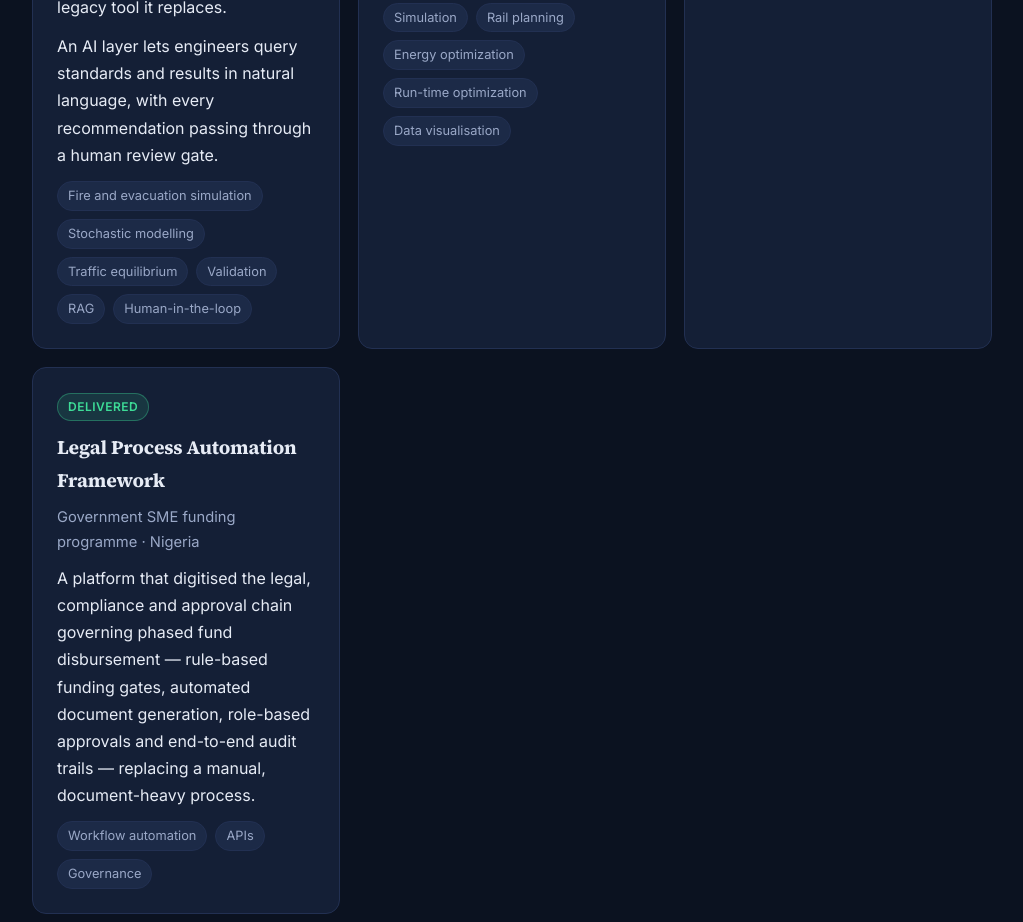
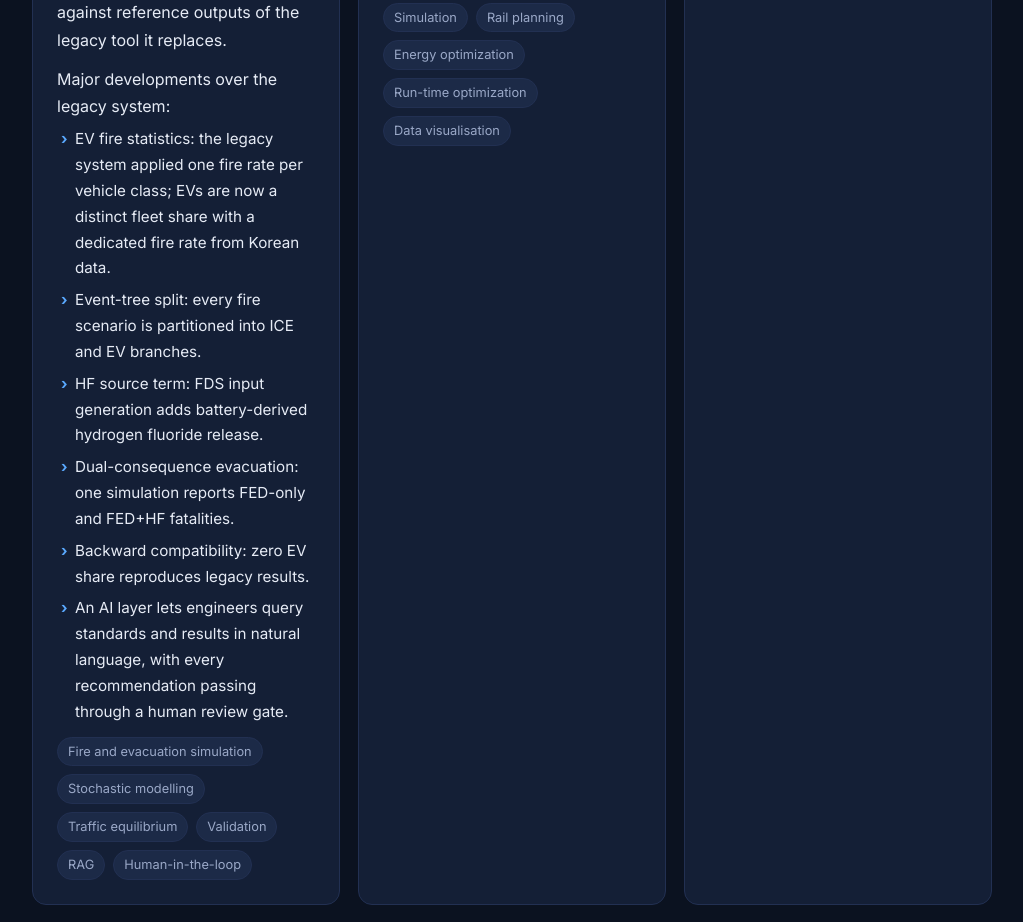
Before and after one commit to abiodun-devs/abiodun-devs.github.io, a plain HTML site: page index.html in a window 1280 px wide. Shown: the part 2497-3419 px from the top of the page, without its empty margins (128-1151 px from the left). Drawn offline with Linux system fonts and the light colour scheme.

Commit message:
U4
Updated project description and added major developments over the legacy system.

```diff
--- a/index.html
+++ b/index.html
@@ -357,7 +357,7 @@
 
         <div class="card">
           <span class="badge live">Production</span>
-          <h3>Tunnel Fire Quantitative Risk Assessment (QRA) System</h3>
+          <h3>Tunnel Fire Quantitative Risk Assessment (QRA) System: Clean Energy Vehicle Integration</h3>
           <p class="sub">Python · PyQt · FDS · Monte Carlo evacuation modelling</p>
           <p>
             An application for quantitative risk assessment of road-tunnel fires. From a tunnel's geometry,
@@ -370,12 +370,20 @@
             fundamental diagram and method-of-successive-averages equilibrium — and its traffic and risk
             calculations are validated against reference outputs of the legacy tool it replaces.
           </p>
-          <!-- TODO: this sentence says the AI layer is integrated, but the "AI-Assisted QRA Review & Reporting"
-               card under Proposals says it is not yet implemented. Keep whichever is true and remove the other. -->
-          <p>
+            Major developments over the legacy system:
+            <ul class="courses">
+            <li>EV fire statistics: the legacy system applied one fire rate per vehicle class; EVs are now a distinct fleet share with a dedicated fire rate from Korean data.</li>
+            <li>Event-tree split: every fire scenario is partitioned into ICE and EV branches.</li>
+            <li>HF source term: FDS input generation adds battery-derived hydrogen fluoride release.</li>
+            <li>Dual-consequence evacuation: one simulation reports FED-only and FED+HF fatalities.</li>
+            <li>Backward compatibility: zero EV share reproduces legacy results.</li>
+            <li>An AI layer lets engineers query standards and results in natural language, with every
+            recommendation passing through a human review gate.</li>
+          </ul>
+          <!-- <p>
             An AI layer lets engineers query standards and results in natural language, with every
             recommendation passing through a human review gate.
-          </p>
+          </p> -->
           <div class="tags">
             <span class="tag">Fire and evacuation simulation</span><span class="tag">Stochastic modelling</span>
             <span class="tag">Traffic equilibrium</span><span class="tag">Validation</span>
```
